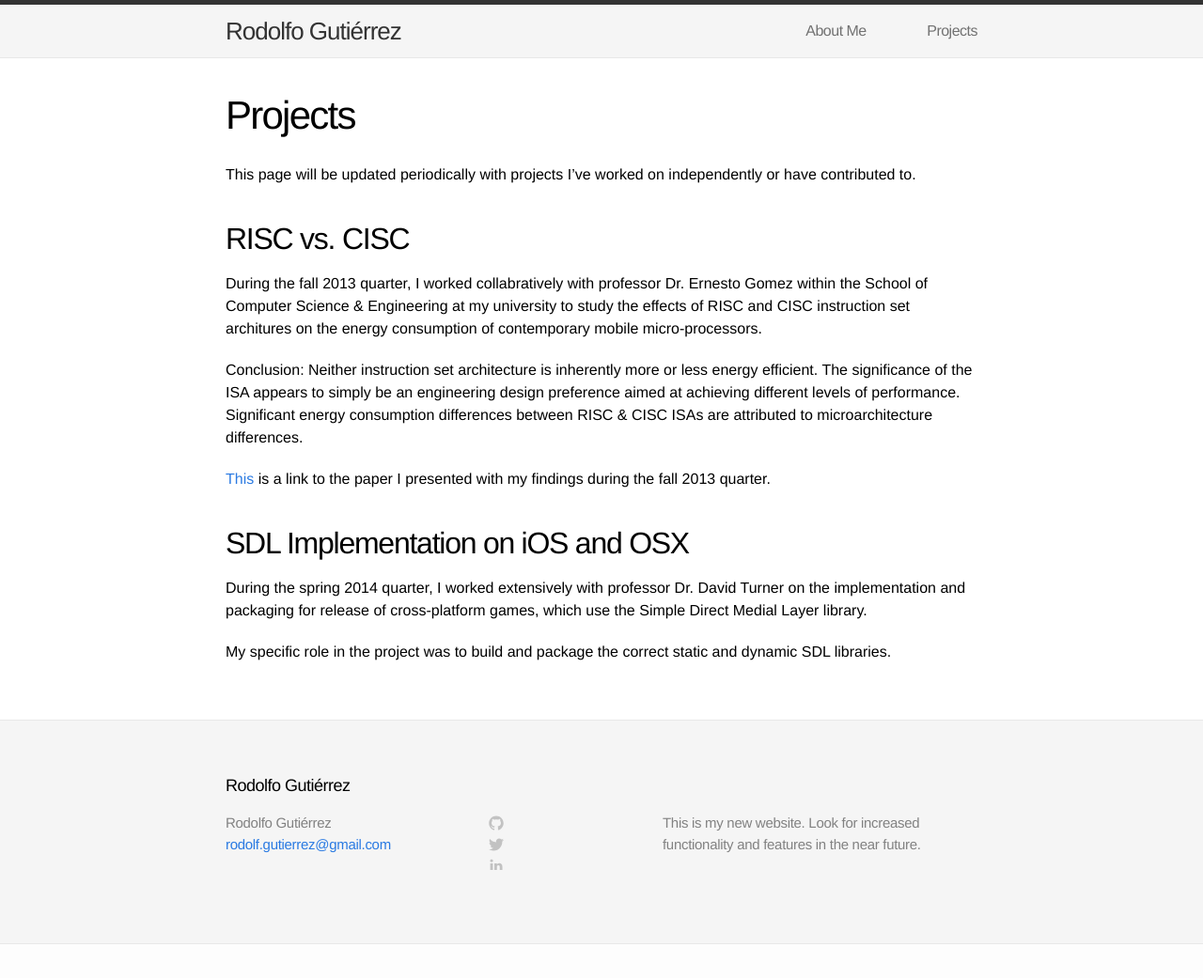
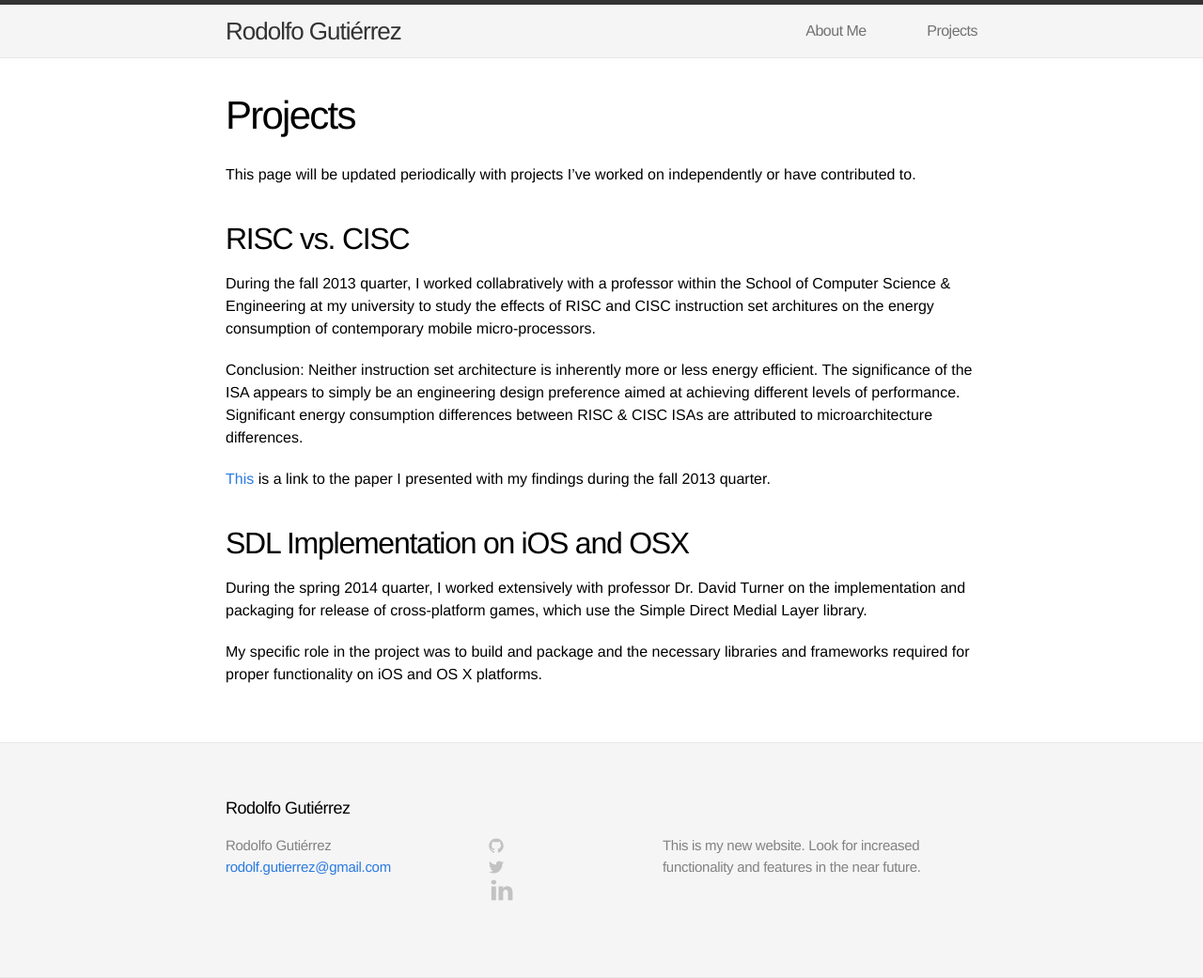
Before and after one commit to gutzrodolfo/arwedding.love, a Jekyll site: the page built from projects.md, in a window 1280 px wide. Shown: the whole page at 94% size. Built offline with Jekyll 4.4.1, drawn with Linux system fonts in a browser that asks for light colours; before the commit the page ends 1005 px from its top, so only the background shows below that.

Commit message:
changes to footer:

```diff
--- a/_includes/footer.html
+++ b/_includes/footer.html
@@ -54,7 +54,7 @@
           <a href="https://linkedin.com/{{ site.username }}">
             <span class="icon linkedin">
              <svg version="1.1" id="Layer_1" xmlns="http://www.w3.org/2000/svg" xmlns:xlink="http://www.w3.org/1999/xlink" x="0px" y="0px"
-            width="16px" height="16px" viewBox="0 0 28 16" enable-background="new 0 0 16 16" xml:space="preserve">
+            width="28px" height="28px" viewBox="0 0 28 28" enable-background="new 0 0 28 28" xml:space="preserve">
             <path fill="#C2C2C2" d="M25.424,15.887v8.447h-4.896v-7.882c0-1.979-0.709-3.331-2.48-3.331c-1.354,0-2.158,0.911-2.514,1.803
             c-0.129,0.315-0.162,0.753-0.162,1.194v8.216h-4.899c0,0,0.066-13.349,0-14.731h4.899v2.088c-0.01,0.016-0.023,0.032-0.033,0.048
             h0.033V11.69c0.65-1.002,1.812-2.435,4.414-2.435C23.008,9.254,25.424,11.361,25.424,15.887z M5.348,2.501
--- a/projects.md
+++ b/projects.md
@@ -8,7 +8,7 @@ This page will be updated periodically with projects I've worked on independentl
 
 <h2> RISC vs. CISC </h2>
 
-During the fall 2013 quarter, I worked collabratively with professor Dr. Ernesto Gomez within the School of Computer Science & Engineering at my university to study the effects of RISC and CISC instruction set architures on the energy consumption of contemporary mobile micro-processors.
+During the fall 2013 quarter, I worked collabratively with a professor within the School of Computer Science & Engineering at my university to study the effects of RISC and CISC instruction set architures on the energy consumption of contemporary mobile micro-processors.
 
 Conclusion: Neither instruction set architecture is inherently more or less energy efficient. The significance of the
 ISA appears to simply be an engineering design preference aimed at achieving different levels of performance. Significant energy consumption differences between RISC & CISC ISAs are attributed to microarchitecture differences.
@@ -19,4 +19,4 @@ ISA appears to simply be an engineering design preference aimed at achieving dif
 
 During the spring 2014 quarter, I worked extensively with professor Dr. David Turner on the implementation and packaging for release of cross-platform games, which use the Simple Direct Medial Layer library.
 
-My specific role in the project was to build and package the correct static and dynamic SDL libraries.
+My specific role in the project was to build and package and the necessary libraries and frameworks required for proper functionality on iOS and OS X platforms.
```
